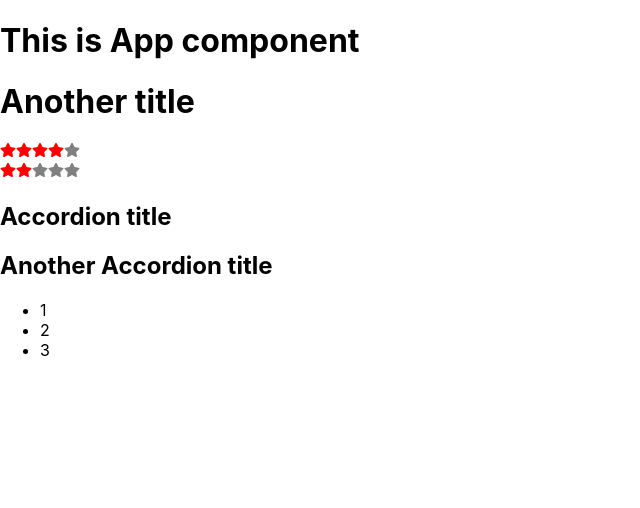
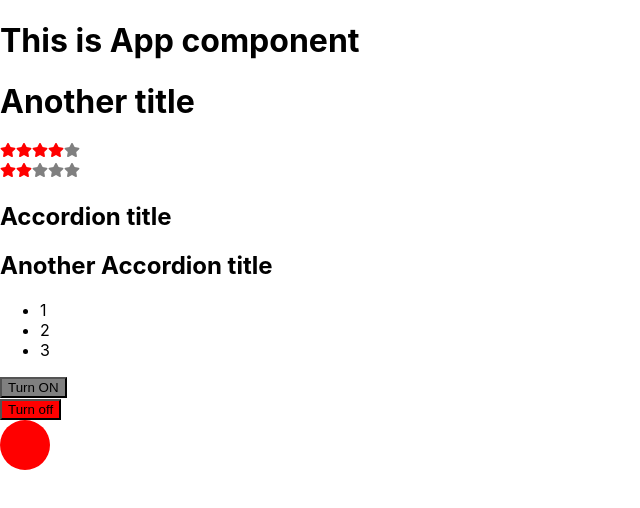
Before and after one commit to doroshkent/react-circumstantially, a React (Create React App) app: page / in a window 1280 px wide. Shown: the top 508 px of the page, without its empty margins (0-640 px from the left). Built offline with nearby package versions, Linux system fonts and the light colour scheme.

Commit message:
conditional rendering practice

```diff
--- a/package.json
+++ b/package.json
@@ -14,6 +14,7 @@
     "react-dom": "^18.2.0",
     "react-icons": "^4.12.0",
     "react-scripts": "5.0.1",
+    "styled-components": "^6.1.6",
     "typescript": "^4.4.2",
     "web-vitals": "^2.1.0"
   },
--- a/src/App.tsx
+++ b/src/App.tsx
@@ -1,18 +1,20 @@
 import React from 'react';
 import './App.css';
-import {Rating} from "./components/Rating";
-import {Accordion} from "./components/Accordion";
+import { Rating } from "components/Rating";
+import { Accordion } from "components/Accordion";
+import { OnOffBtn } from "components/OnOffBtn/OnOffBtn";
 
 function App() {
   const totalStarsCount = 5;
   return (
     <>
-      <AppTitle title={"This is App component"} />
-      <AppTitle title={"Another title"} />
-      <Rating totalStarsCount={totalStarsCount} selectedStars={4}/>
-      <Rating totalStarsCount={totalStarsCount} selectedStars={2}/>
-      <Accordion title={"Accordion title"} collapsed={true}/>
-      <Accordion title={"Another Accordion title"} collapsed={false}/>
+      <AppTitle title={ "This is App component" } />
+      <AppTitle title={ "Another title" } />
+      <Rating totalStarsCount={ totalStarsCount } selectedStars={ 4 } />
+      <Rating totalStarsCount={ totalStarsCount } selectedStars={ 2 } />
+      <Accordion title={ "Accordion title" } collapsed />
+      <Accordion title={ "Another Accordion title" } collapsed={ false } />
+      <OnOffBtn />
     </>
   );
 }
@@ -21,8 +23,8 @@ interface AppTitlePropsType {
   title: string
 }
 
-function AppTitle({title}: AppTitlePropsType){
-  return <h1>{title}</h1>
+function AppTitle({ title }: AppTitlePropsType) {
+  return <h1>{ title }</h1>
 }
 
 export default App;
--- a/src/components/Accordion.tsx
+++ b/src/components/Accordion.tsx
@@ -7,8 +7,8 @@ interface AccordionPropsType {
 
 export function Accordion(props: AccordionPropsType) {
   return <>
-    <AccordionTitle title={props.title}/>
-    <AccordionBody collapsed={props.collapsed}/>
+    <AccordionTitle title={ props.title } />
+    { !props.collapsed && <AccordionBody /> }
   </>
 }
 
@@ -17,17 +17,10 @@ interface AccordionTitlePropsType {
 }
 
 function AccordionTitle(props: AccordionTitlePropsType) {
-  return <h2>{props.title}</h2>
+  return <h2>{ props.title }</h2>
 }
 
-interface AccordionBodyPropsType {
-  collapsed: boolean
-}
-
-function AccordionBody(props: AccordionBodyPropsType) {
-  if (props.collapsed) {
-    return <></>
-  }
+function AccordionBody() {
   return <ul>
     <li>1</li>
     <li>2</li>
--- /dev/null
+++ b/src/components/OnOffBtn/Btn.tsx
@@ -0,0 +1,23 @@
+import React from 'react';
+import styled from "styled-components";
+
+type BtnPropsType = {
+  isActive: boolean
+  color: string
+  title: string
+  callback: () => void
+}
+
+export const Btn: React.FC<BtnPropsType> = (props) => {
+  return (
+    <div>
+      <StyledBtn btnIsActive={ props.isActive } color={ props.color } onClick={ props.callback }>
+        { props.title }
+      </StyledBtn>
+    </div>
+  );
+};
+
+const StyledBtn = styled.button<{ btnIsActive: boolean, color: string }>`
+  background-color: ${ props => props.btnIsActive ? props.color : 'gray' };
+`
--- /dev/null
+++ b/src/components/OnOffBtn/OnOffBtn.tsx
@@ -0,0 +1,30 @@
+import React, { useState } from 'react';
+import styled from "styled-components";
+import { Btn } from "components/OnOffBtn/Btn";
+
+export const OnOffBtn: React.FC = () => {
+  const [ btnIsActive, setBtnIsActive ] = useState<boolean>( false );
+  const [ bulbColor, setBulbColor ] = useState<string>( "red" )
+
+  const btnClickHandler = (isOn: boolean) => {
+    setBtnIsActive( !btnIsActive );
+    isOn ? setBulbColor( "green" ) : setBulbColor( "red" );
+
+  }
+
+  return (
+    <div>
+      <Btn isActive={ btnIsActive } color={ "green" } title={ "Turn ON" } callback={ () => btnClickHandler( true ) } />
+      <Btn isActive={ !btnIsActive } color={ "red" } title={ "Turn off" } callback={ () => btnClickHandler( false ) } />
+      <Bulb color={ bulbColor } />
+    </div>
+  );
+};
+
+const Bulb = styled.div<{ color: string }>`
+  height: 50px;
+  width: 50px;
+  border-radius: 50%;
+  display: inline-block;
+  background-color: ${ props => props.color };
+`
--- a/tsconfig.json
+++ b/tsconfig.json
@@ -18,7 +18,8 @@
     "resolveJsonModule": true,
     "isolatedModules": true,
     "noEmit": true,
-    "jsx": "react-jsx"
+    "jsx": "react-jsx",
+    "baseUrl": "src"
   },
   "include": [
     "src"
```
Also changed, not shown: 1 other file (tests, documents, lock files or other folders).
